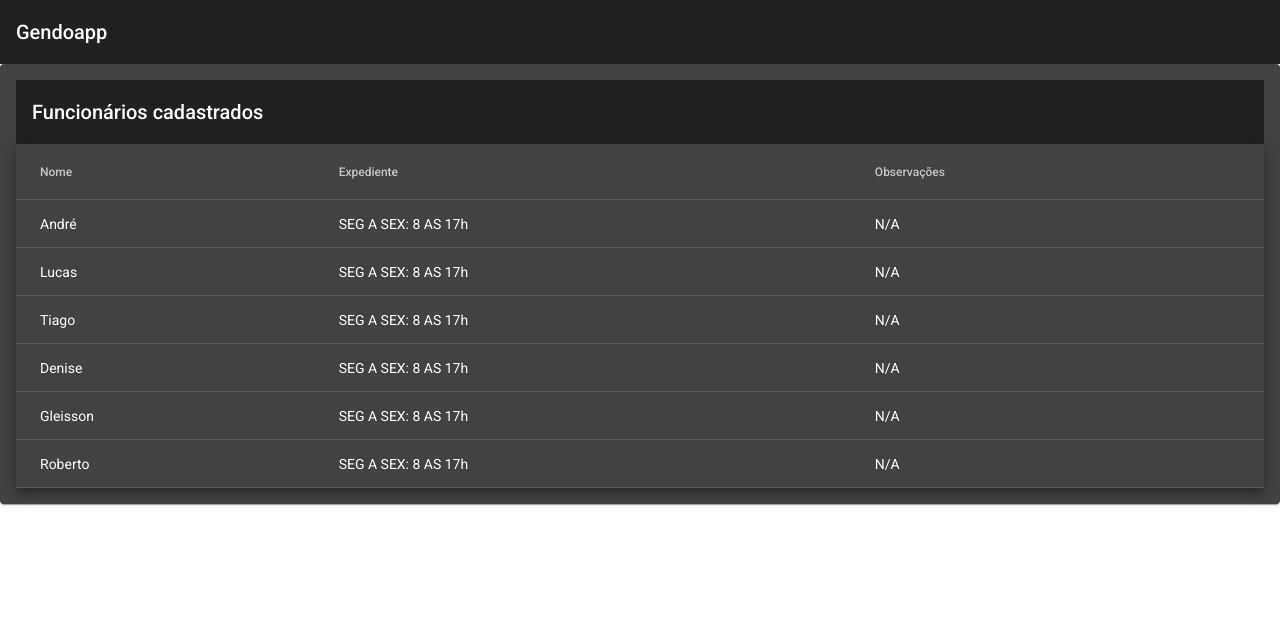
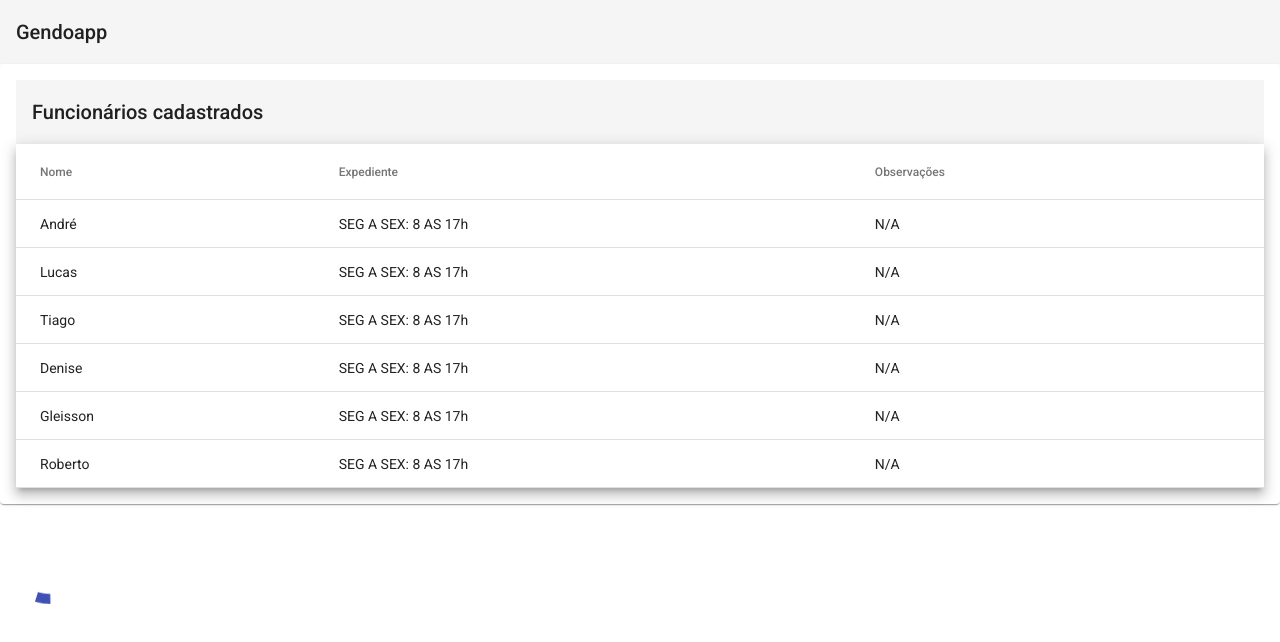
Before and after one commit to bragavaas/gendoapp_frontend, an Angular app: page /funcionarios in a window 1280 px wide. Shown: the top 642 px of the page. Built offline with nearby package versions, Linux system fonts and the light colour scheme.

Commit message:
Atualizando REP. Mudando tema para modo claro.

```diff
--- a/angular.json
+++ b/angular.json
@@ -24,7 +24,7 @@
             ],
             "styles": [
               "./node_modules/@angular/material/prebuilt-themes/purple-green.css",
-              "src/styles.css"
+              "src/styles.scss"
             ],
             "scripts": []
           },
@@ -91,8 +91,8 @@
               "src/assets"
             ],
             "styles": [
-              "./node_modules/@angular/material/prebuilt-themes/purple-green.css",
-              "src/styles.css"
+              "./node_modules/@angular/material/prebuilt-themes/indigo-pink.css",
+              "src/styles.scss"
             ],
             "scripts": []
           }
--- a/src/app/app.module.ts
+++ b/src/app/app.module.ts
@@ -5,7 +5,7 @@ import { BrowserAnimationsModule } from '@angular/platform-browser/animations';
 
 import { AppRoutingModule } from './app-routing.module';
 import { AppComponent } from './app.component';
-import { HttpClient, HttpClientModule } from '@angular/common/http';
+import { HttpClientModule } from '@angular/common/http';
 
 @NgModule({
   declarations: [
--- a/src/app/funcionarios/funcionarios/funcionarios.component.html
+++ b/src/app/funcionarios/funcionarios/funcionarios.component.html
@@ -1,31 +1,36 @@
 <mat-card>
-<mat-toolbar>
-  Funcionários cadastrados
-</mat-toolbar>
+  <mat-toolbar> Funcionários cadastrados </mat-toolbar>
+    <div *ngIf="funcionarios$ | async as funcionarios">
       <table mat-table [dataSource]="funcionarios" class="mat-elevation-z8">
-
         <!--- Note that these columns can be defined in any order.
             The actual rendered columns are set as a property on the row definition" -->
 
         <!-- Position Column -->
         <ng-container matColumnDef="nome">
-    <th mat-header-cell *matHeaderCellDef> Nome </th>
-    <td mat-cell *matCellDef="let funcionario"> {{funcionario.nome}}</td>
+          <th mat-header-cell *matHeaderCellDef>Nome</th>
+          <td mat-cell *matCellDef="let funcionario">{{ funcionario.nome }}</td>
         </ng-container>
 
         <!-- Name Column -->
         <ng-container matColumnDef="expediente">
-    <th mat-header-cell *matHeaderCellDef> Expediente </th>
-    <td mat-cell *matCellDef="let funcionario"> {{funcionario.expediente}} </td>
+          <th mat-header-cell *matHeaderCellDef>Expediente</th>
+          <td mat-cell *matCellDef="let funcionario">
+            {{ funcionario.expediente }}
+          </td>
         </ng-container>
 
         <!-- Weight Column -->
         <ng-container matColumnDef="observacoes">
-    <th mat-header-cell *matHeaderCellDef> Observações </th>
-    <td mat-cell *matCellDef="let funcionario"> {{funcionario.observacoes}} </td>
+          <th mat-header-cell *matHeaderCellDef>Observações</th>
+          <td mat-cell *matCellDef="let funcionario">
+            {{ funcionario.observacoes }}
+          </td>
         </ng-container>
 
         <tr mat-header-row *matHeaderRowDef="displayedColumns"></tr>
-  <tr mat-row *matRowDef="let row; columns: displayedColumns;"></tr>
+        <tr mat-row *matRowDef="let row; columns: displayedColumns"></tr>
       </table>
+    </div>
 </mat-card>
+
+<mat-spinner></mat-spinner>
--- a/src/app/funcionarios/funcionarios/funcionarios.component.ts
+++ b/src/app/funcionarios/funcionarios/funcionarios.component.ts
@@ -12,11 +12,11 @@ import { FuncionariosService } from '../services/funcionarios.service';
 })
 export class FuncionariosComponent implements OnInit {
 
-  funcionarios: Observable<Funcionario[]>;
+  funcionarios$: Observable<Funcionario[]>;
   displayedColumns = ['nome', 'expediente', 'observacoes'];
 
   constructor(private funcionariosService: FuncionariosService ) {
-    this.funcionarios = this.funcionariosService.list();
+    this.funcionarios$ = this.funcionariosService.list();
   }
 
 
--- a/src/app/shared/app-material/app-material.module.ts
+++ b/src/app/shared/app-material/app-material.module.ts
@@ -1,5 +1,6 @@
 import { NgModule } from '@angular/core';
 import { MatCardModule } from '@angular/material/card';
+import { MatProgressSpinnerModule } from '@angular/material/progress-spinner';
 import { MatTableModule } from '@angular/material/table';
 import { MatToolbarModule } from '@angular/material/toolbar';
 
@@ -9,7 +10,8 @@ import { MatToolbarModule } from '@angular/material/toolbar';
   exports: [
     MatCardModule,
     MatTableModule,
-    MatToolbarModule
+    MatToolbarModule,
+    MatProgressSpinnerModule
   ],
 })
 export class AppMaterialModule { }
--- a/src/styles.css
+++ /dev/null
@@ -1,4 +0,0 @@
-
-
-html, body { height: 100%; }
-body { margin: 0; font-family: Roboto, "Helvetica Neue", sans-serif; }
--- /dev/null
+++ b/src/styles.scss
@@ -0,0 +1,34 @@
+@import "~@angular/material/theming";
+@include mat-core();
+
+$theming-material-components-primary: mat-palette($mat-indigo);
+$theming-material-components-accent: mat-palette($mat-pink, A200, A100, A400);
+
+// The warn palette is optional (defaults to red).
+
+$theming-material-components-warn: mat-palette($mat-red);
+
+// Create the theme object (a Sass map containing all of the palettes).
+
+$theming-material-components-theme: mat-light-theme(
+  $theming-material-components-primary,
+  $theming-material-components-accent,
+  $theming-material-components-warn
+);
+
+// Include theme styles for core and each component used in your app.
+// Alternatively, you can import and @include the theme mixins for each component
+// that you are using.
+
+@include angular-material-theme($theming-material-components-theme);
+
+/* You can add global styles to this file, and also import other style files */
+
+html,
+body {
+  height: 100%;
+}
+body {
+  margin: 0;
+  font-family: Roboto, "Helvetica Neue", sans-serif;
+}
```
Lines whose indentation alone changed are shown as unchanged.
